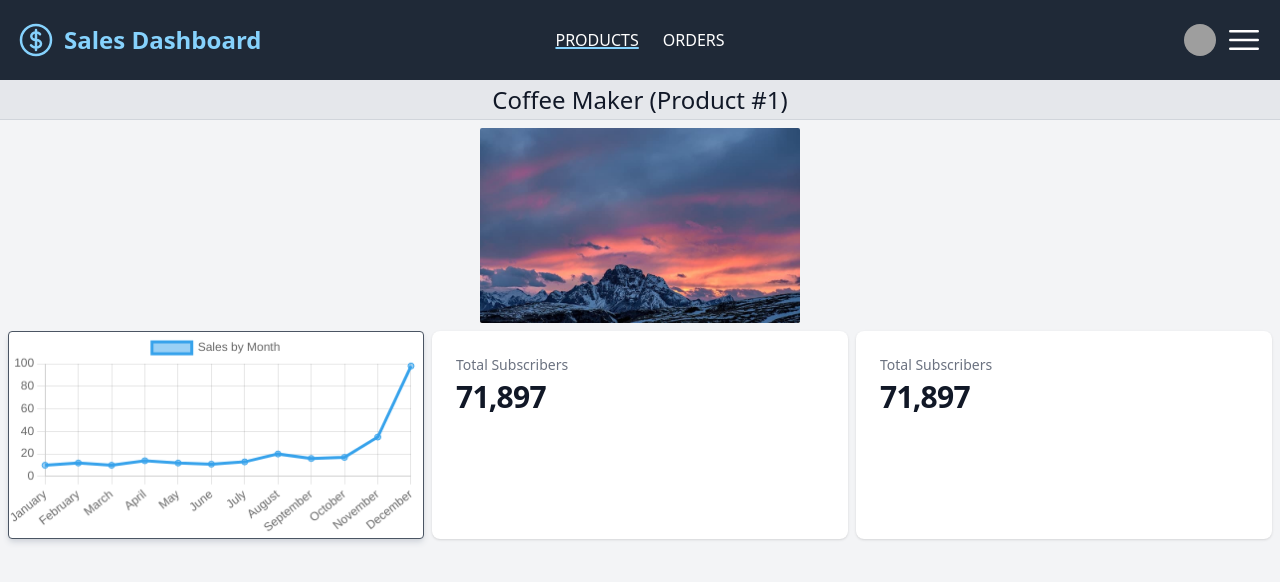
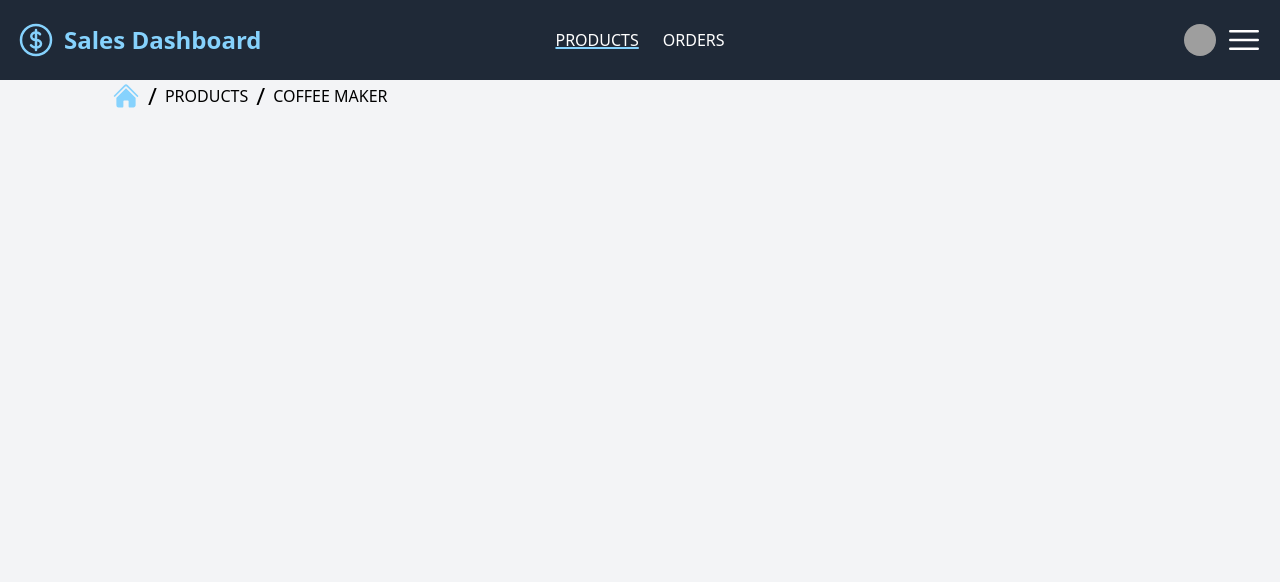
Before and after one commit to cwbieganek/sales-dashboard, a SvelteKit app: page /products/1 in a window 1280 px wide. Shown: the top 582 px of the page. Built offline with nearby package versions, Linux system fonts and the light colour scheme; grey boxes are pictures that could not be loaded.

Commit message:
Add x padding to the page div. Add rudimentary breadcrumbs

```diff
--- a/src/routes/products/[id]/+page.svelte
+++ b/src/routes/products/[id]/+page.svelte
@@ -7,28 +7,19 @@
 	let totalProfit = (product.listPrice - product.wholesaleCost) * product.sales;
 </script>
 
-<div class="h-full">
-	<h1
-		class="flex items-center justify-center align-middle bg-gray-200 border-b border-gray-300 text-gray-900 h-10 text-2xl"
-	>
-		{data.product.name} (Product #{data.product.id})
-	</h1>
-	<div class="w-3/12 mx-auto mt-2">
-		<img src={data.product.thumbnail} alt={data.product.name} class="rounded-sm" />
-	</div>
-	<div class="h-full">
-		<div class="grid grid-cols-3 gap-2 p-2">
-			<div>
-				<ProductSalesChart salesByMonth={data.product.salesByMonth} />
-			</div>
-			<div class="overflow-hidden rounded-lg bg-white px-4 py-5 shadow sm:p-6">
-				<dt class="truncate text-sm font-medium text-gray-500">Total Subscribers</dt>
-				<dd class="mt-1 text-3xl font-semibold tracking-tight text-gray-900">71,897</dd>
-			</div>
-			<div class="overflow-hidden rounded-lg bg-white px-4 py-5 shadow sm:p-6">
-				<dt class="truncate text-sm font-medium text-gray-500">Total Subscribers</dt>
-				<dd class="mt-1 text-3xl font-semibold tracking-tight text-gray-900">71,897</dd>
-			</div>
-		</div>
+<div class="h-full px-28">
+	<div class="flex flex-row items-center">
+		<svg xmlns="http://www.w3.org/2000/svg" viewBox="0 0 24 24" class="w-7 h-7 fill-brand">
+			<path
+				d="M11.47 3.84a.75.75 0 011.06 0l8.69 8.69a.75.75 0 101.06-1.06l-8.689-8.69a2.25 2.25 0 00-3.182 0l-8.69 8.69a.75.75 0 001.061 1.06l8.69-8.69z"
+			/>
+			<path
+				d="M12 5.432l8.159 8.159c.03.03.06.058.091.086v6.198c0 1.035-.84 1.875-1.875 1.875H15a.75.75 0 01-.75-.75v-4.5a.75.75 0 00-.75-.75h-3a.75.75 0 00-.75.75V21a.75.75 0 01-.75.75H5.625a1.875 1.875 0 01-1.875-1.875v-6.198a2.29 2.29 0 00.091-.086L12 5.43z"
+			/>
+		</svg>
+		<div class="text-2xl mx-2">/</div>
+		<div>PRODUCTS</div>
+		<div class="text-2xl mx-2">/</div>
+		<span>COFFEE MAKER</span>
 	</div>
 </div>
```
